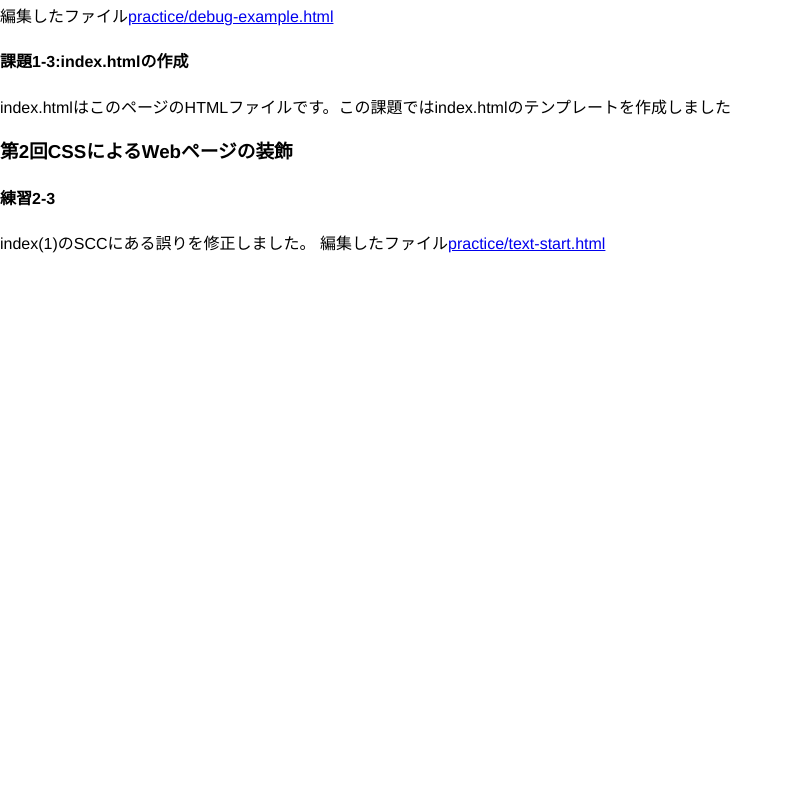
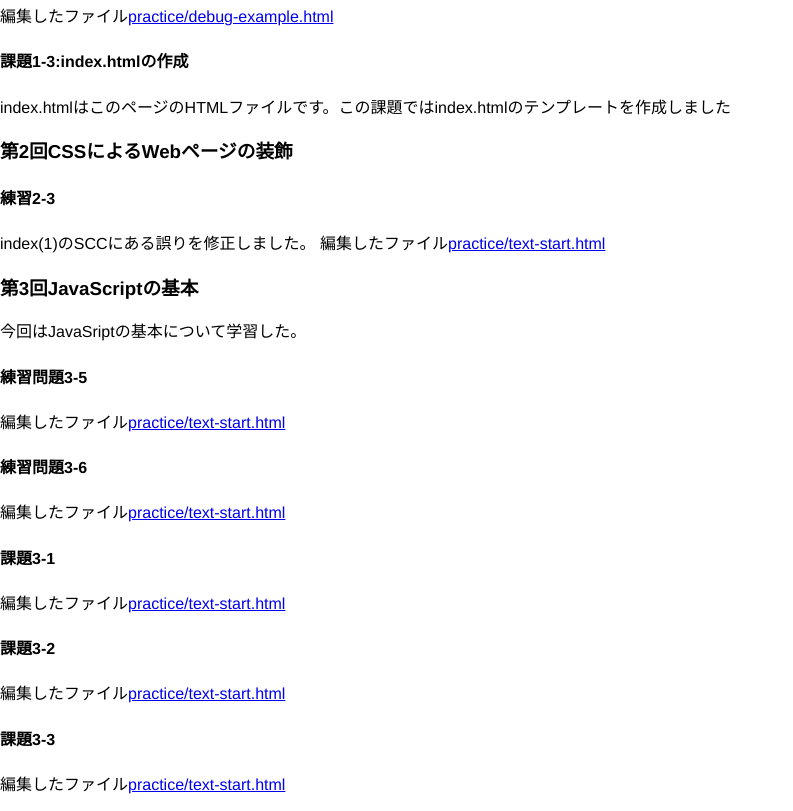
Before and after one commit to G184802021/medialabo, a plain HTML site: page index.html in a window 1280 px wide. Shown: the part 803-1614 px from the top of the page, without its empty margins (0-793 px from the left). Before the commit the page ends 1073 px from the top, so only its background shows below. Drawn offline with Linux system fonts and the light colour scheme.

Commit message:
6/23追加変更

```diff
--- a/index.html
+++ b/index.html
@@ -33,6 +33,20 @@
                     index(1)のSCCにある誤りを修正しました。
                     編集したファイル<a href="practice/index(1).html" title="practice/index(1).html" target="_blank">practice/text-start.html</a>
                 </p>
+                <p>
+                    <h3>第3回JavaScriptの基本</h3>
+                    <p>今回はJavaSriptの基本について学習した。</p>
+                    <h4>練習問題3-5</h4>
+                    <p>編集したファイル<a href="practice/text-start.html" title="practice/text-start.html" target="_blank">practice/text-start.html</a></p>
+                    <h4>練習問題3-6</h4>
+                    <p>編集したファイル<a href="practice/text-start.html" title="practice/text-start.html" target="_blank">practice/text-start.html</a></p>
+                    <h4>課題3-1</h4>
+                    <p>編集したファイル<a href="practice/text-start.html" title="practice/text-start.html" target="_blank">practice/text-start.html</a></p>
+                    <h4>課題3-2</h4>
+                    <p>編集したファイル<a href="practice/text-start.html" title="practice/text-start.html" target="_blank">practice/text-start.html</a></p>
+                    <h4>課題3-3</h4>
+                    <p>編集したファイル<a href="practice/text-start.html" title="practice/text-start.html" target="_blank">practice/text-start.html</a></p>
+                </p>
 
             </body>
             </html>
```
